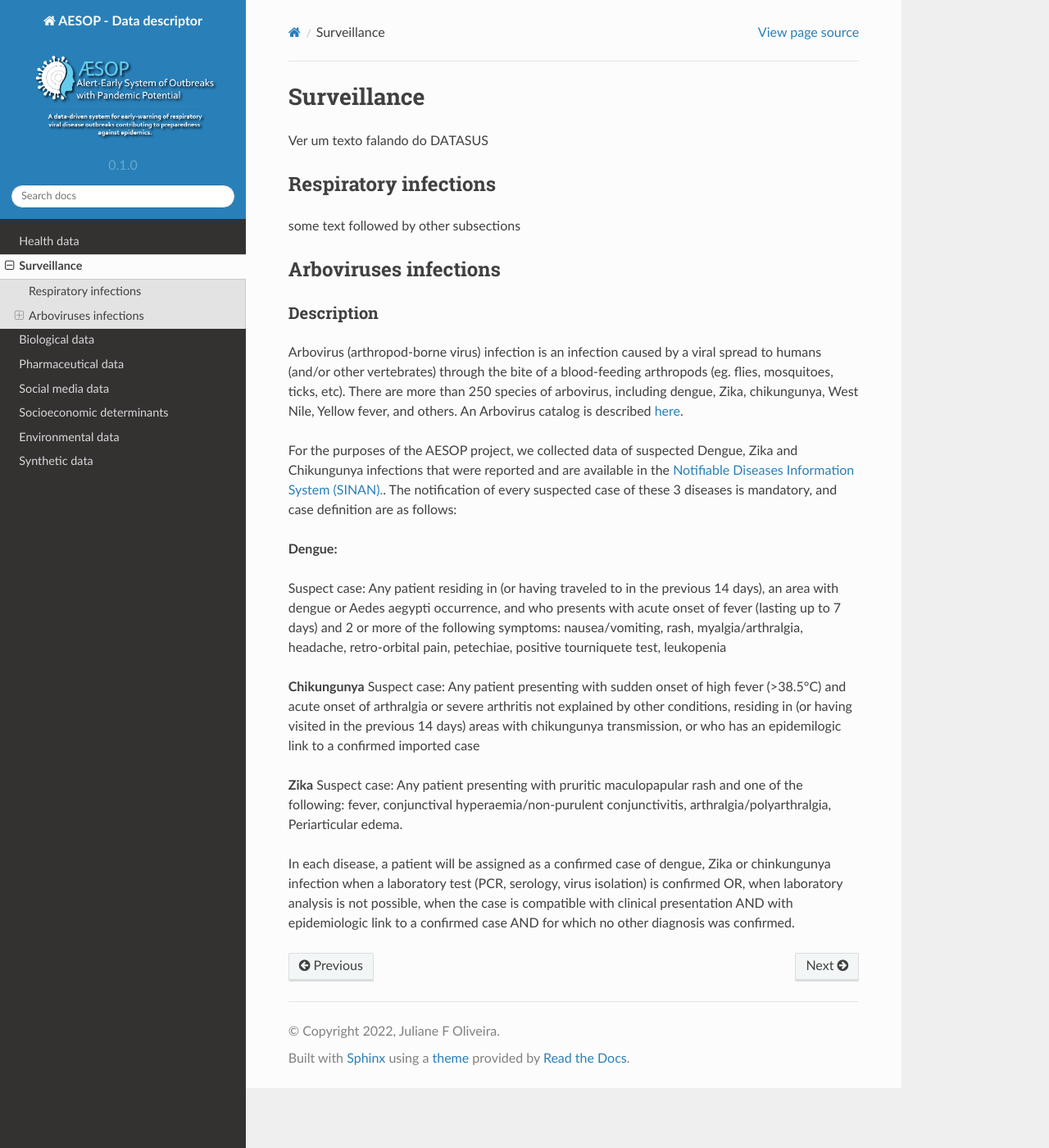
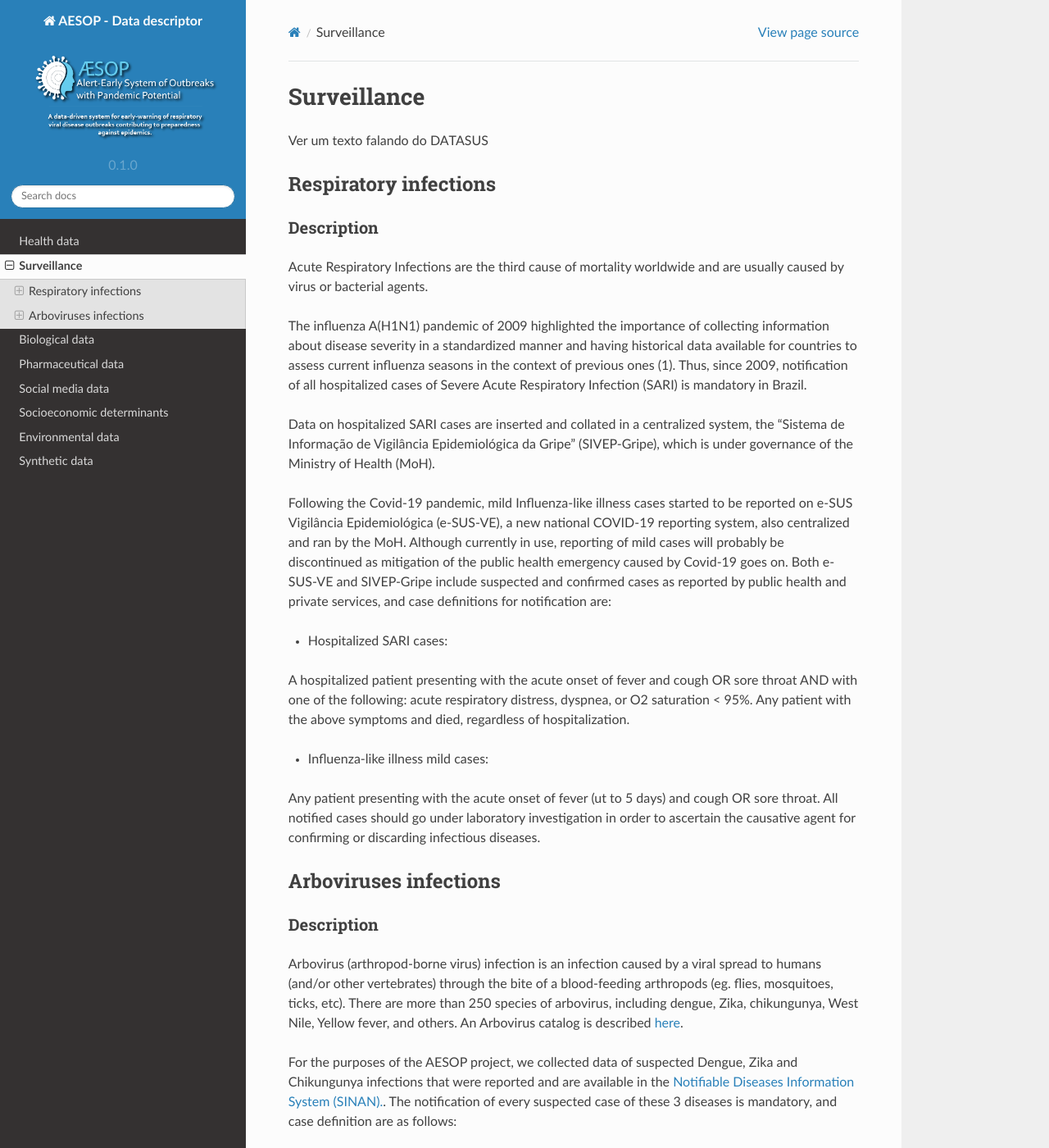
Before and after one commit to cidacslab/AESOP-Data-Documentation, a Sphinx documentation site: the page built from docs/source/surveillance.rst, in a window 1280 px wide and 1400 px high. Shown: the whole window at 82% size. Built offline with Sphinx 7.4.7 and the Read the Docs theme 2.0.0, drawn with Linux system fonts in a browser that asks for light colours.

Commit message:
SRAG e SG

```diff
--- a/README.rst
+++ b/README.rst
@@ -11,6 +11,10 @@ Brief introduction to reStructuredText (reST) concepts and syntax:
 
 https://www.sphinx-doc.org/en/master/usage/restructuredtext/basics.html#tables
 
+Instruction for the build configuration file
+
+https://sphinx-doc-zh.readthedocs.io/en/latest/config.html#confval-html_title
+
 Our documentation can be accessed here:
 
 https://aesop-data-documentation.readthedocs.io/en/latest/
--- a/docs/source/health.rst
+++ b/docs/source/health.rst
@@ -1,2 +1,5 @@
 Health data
 =====
+
+
+Vinícius e time :*
--- a/docs/source/surveillance.rst
+++ b/docs/source/surveillance.rst
@@ -6,7 +6,27 @@ Ver um texto falando do DATASUS
 Respiratory infections
 ----------------------
 
-some text followed by other subsections
+Description
+^^^^^^^^^^^
+
+Acute Respiratory Infections are the third cause of mortality worldwide and are usually caused by virus or bacterial agents.
+
+The influenza A(H1N1) pandemic of 2009 highlighted the importance of collecting information about disease severity in a standardized manner and having historical data available for countries to assess current influenza seasons in the context of previous ones (1). Thus, since 2009, notification of all hospitalized cases of Severe Acute Respiratory Infection (SARI) is mandatory in Brazil.
+
+Data on hospitalized SARI cases are inserted and collated in a centralized system, the "Sistema de Informação de Vigilância Epidemiológica da Gripe" (SIVEP-Gripe), which is under governance of the Ministry of Health (MoH).
+
+Following the Covid-19 pandemic, mild Influenza-like illness cases started to be reported on e-SUS Vigilância Epidemiológica (e-SUS-VE), a new national COVID-19 reporting system, also centralized and ran by the MoH. Although currently in use, reporting of mild cases will probably be discontinued as mitigation of the public health emergency caused by Covid-19 goes on.
+Both e-SUS-VE and SIVEP-Gripe include suspected and confirmed cases as reported by public health and private services, and case definitions for notification are:
+
+* Hospitalized SARI cases:
+
+A hospitalized patient presenting with the acute onset of fever and cough OR sore throat AND with one of the following: acute respiratory distress, dyspnea, or O2 saturation < 95%. Any patient with the above symptoms and died, regardless of hospitalization.
+
+* Influenza-like illness mild cases:
+
+Any patient presenting with the acute onset of fever (ut to 5 days) and cough OR sore throat.
+All notified cases should go under laboratory investigation in order to ascertain the causative agent for confirming or discarding infectious diseases.
+
 
 Arboviruses infections
 ----------------------
```
Also changed, not shown: 1 other file.
